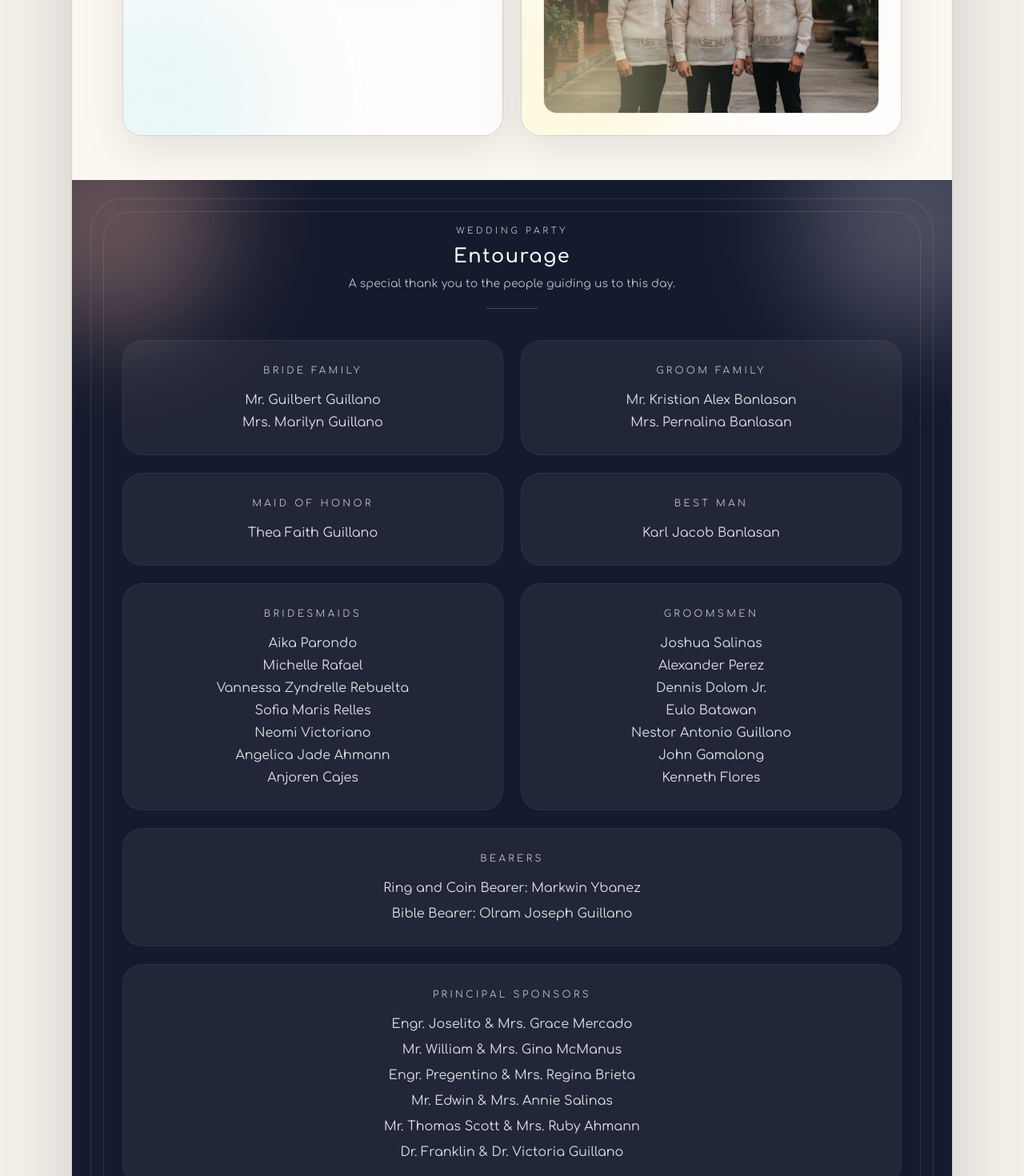
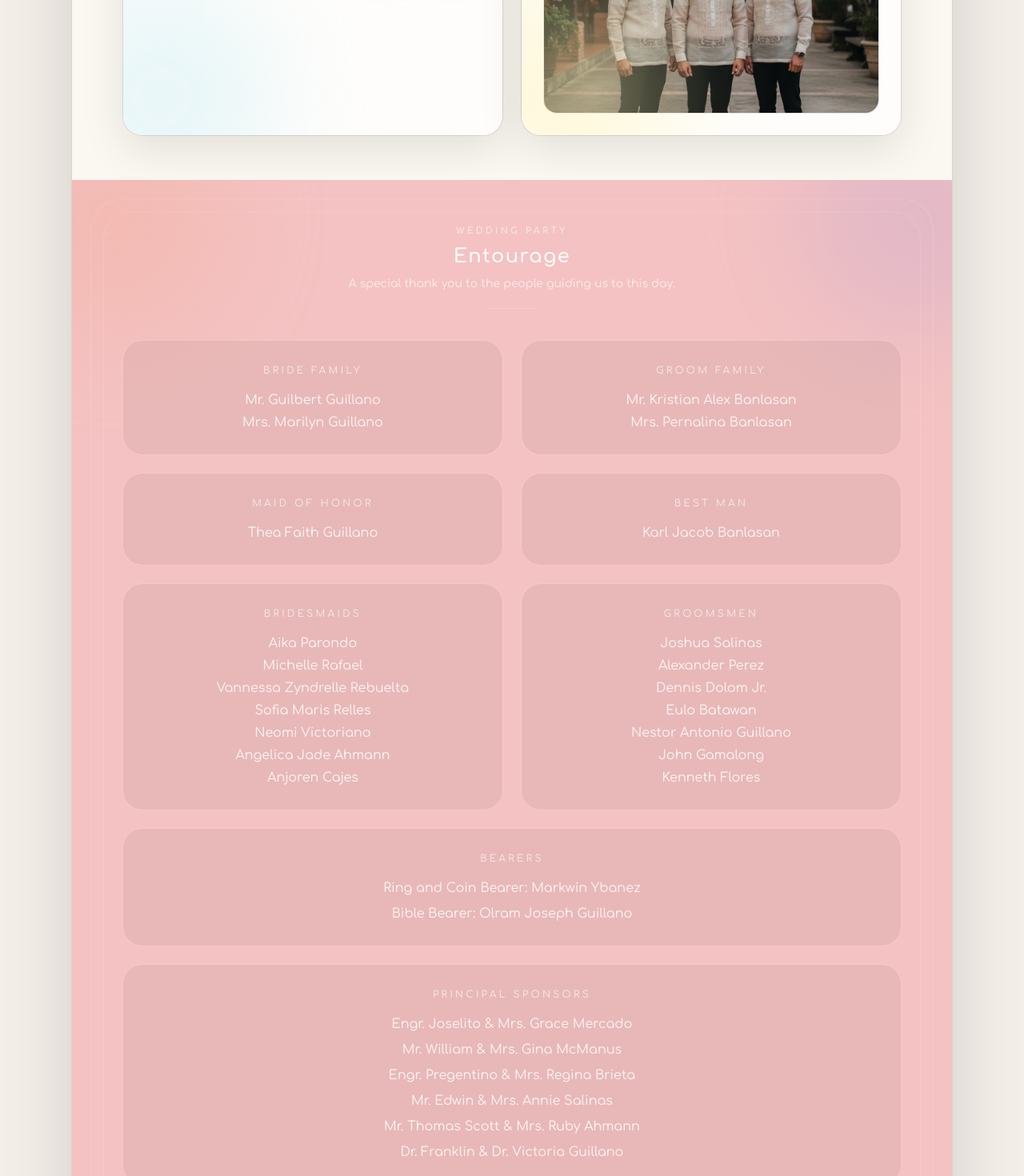
Before and after one commit to Moowses/mosses-vanesa-wedding, a Next.js app: page / in a window 1280 px wide. Shown: the part 2320-3790 px from the top of the page at 80% size. Built offline with nearby package versions, Linux system fonts and the light colour scheme.

Commit message:
change bayot pink

```diff
--- a/app/page.tsx
+++ b/app/page.tsx
@@ -87,11 +87,11 @@ function NavyPanel({
   children: React.ReactNode;
 }) {
   return (
-    <section className="relative overflow-hidden bg-[#151B2E] px-6 py-14 md:px-16">
+    <section className="relative overflow-hidden bg-[#F4C2C2] px-6 py-14 md:px-16">
       {/* soft florals vibe without needing PNGs */}
       <div className="pointer-events-none absolute inset-0 opacity-100">
-        <div className="absolute -left-24 -top-24 h-72 w-72 rounded-full blur-3xl opacity-35" style={{ background: "#F7B7A3" }} />
-        <div className="absolute -right-24 -top-24 h-72 w-72 rounded-full blur-3xl opacity-28" style={{ background: "#D8CFE3" }} />
+        <div className="absolute -left-24 -top-24 h-72 w-72 rounded-full blur-3xl opacity-35" style={{ background: "#f1ae9a" }} />
+        <div className="absolute -right-24 -top-24 h-72 w-72 rounded-full blur-3xl opacity-28" style={{ background: "#b9a3d3" }} />
         <div className="absolute -left-24 -bottom-24 h-72 w-72 rounded-full blur-3xl opacity-22" style={{ background: "#D7F1F6" }} />
         <div className="absolute -right-24 -bottom-24 h-72 w-72 rounded-full blur-3xl opacity-22" style={{ background: "#FFF4B8" }} />
         <div className="absolute inset-6 rounded-[40px] ring-1 ring-white/10" />
@@ -319,7 +319,7 @@ export default function Home() {
 
           {/* Families */}
           <div className="grid gap-6 md:grid-cols-2">
-            <div className="rounded-3xl bg-white/5 p-7 ring-1 ring-white/10 text-center">
+            <div className="rounded-3xl bg-black/5 p-7 ring-1 ring-white/10 text-center">
               <p className="text-[12px] uppercase tracking-[0.28em] text-white/70">
                 Bride Family
               </p>
@@ -329,7 +329,7 @@ export default function Home() {
               </div>
             </div>
 
-            <div className="rounded-3xl bg-white/5 p-7 ring-1 ring-white/10 text-center">
+            <div className="rounded-3xl bg-black/5 p-7 ring-1 ring-white/10 text-center">
               <p className="text-[12px] uppercase tracking-[0.28em] text-white/70">
                 Groom Family
               </p>
@@ -342,7 +342,7 @@ export default function Home() {
 
           {/* Maid of Honor | Best Man */}
           <div className="grid gap-6 md:grid-cols-2">
-            <div className="rounded-3xl bg-white/5 p-7 ring-1 ring-white/10 text-center">
+            <div className="rounded-3xl bg-black/5 p-7 ring-1 ring-white/10 text-center">
               <p className="text-[12px] uppercase tracking-[0.28em] text-white/70">
                 Maid of Honor
               </p>
@@ -351,7 +351,7 @@ export default function Home() {
               </p>
             </div>
 
-            <div className="rounded-3xl bg-white/5 p-7 ring-1 ring-white/10 text-center">
+            <div className="rounded-3xl bg-black/5 p-7 ring-1 ring-white/10 text-center">
               <p className="text-[12px] uppercase tracking-[0.28em] text-white/70">
                 Best Man
               </p>
@@ -363,7 +363,7 @@ export default function Home() {
 
           {/* Bridesmaids | Groomsmen */}
           <div className="grid gap-6 md:grid-cols-2">
-            <div className="rounded-3xl bg-white/5 p-7 ring-1 ring-white/10 text-center">
+            <div className="rounded-3xl bg-black/5 p-7 ring-1 ring-white/10 text-center">
               <p className="text-[12px] uppercase tracking-[0.28em] text-white/70">
                 Bridesmaids
               </p>
@@ -378,7 +378,7 @@ export default function Home() {
               </ul>
             </div>
 
-            <div className="rounded-3xl bg-white/5 p-7 ring-1 ring-white/10 text-center">
+            <div className="rounded-3xl bg-black/5 p-7 ring-1 ring-white/10 text-center">
               <p className="text-[12px] uppercase tracking-[0.28em] text-white/70">
                 Groomsmen
               </p>
@@ -395,7 +395,7 @@ export default function Home() {
           </div>
 
           {/* Bearers */}
-          <div className="rounded-3xl bg-white/5 p-7 ring-1 ring-white/10 text-center">
+          <div className="rounded-3xl bg-black/5 p-7 ring-1 ring-white/10 text-center">
             <p className="text-[12px] uppercase tracking-[0.28em] text-white/70">
               Bearers
             </p>
@@ -406,7 +406,7 @@ export default function Home() {
           </div>
 
           {/* Principal Sponsors */}
-          <div className="rounded-3xl bg-white/5 p-7 ring-1 ring-white/10 text-center">
+          <div className="rounded-3xl bg-black/5 p-7 ring-1 ring-white/10 text-center">
             <p className="text-[12px] uppercase tracking-[0.28em] text-white/70">
               Principal Sponsors
             </p>
@@ -421,7 +421,7 @@ export default function Home() {
           </div>
 
           {/* Secondary Sponsors */}
-          <div className="rounded-3xl bg-white/5 p-7 ring-1 ring-white/10 text-center">
+          <div className="rounded-3xl bg-black/5 p-7 ring-1 ring-white/10 text-center">
             <p className="text-[12px] uppercase tracking-[0.28em] text-white/70">
               Secondary Sponsors
             </p>
```
